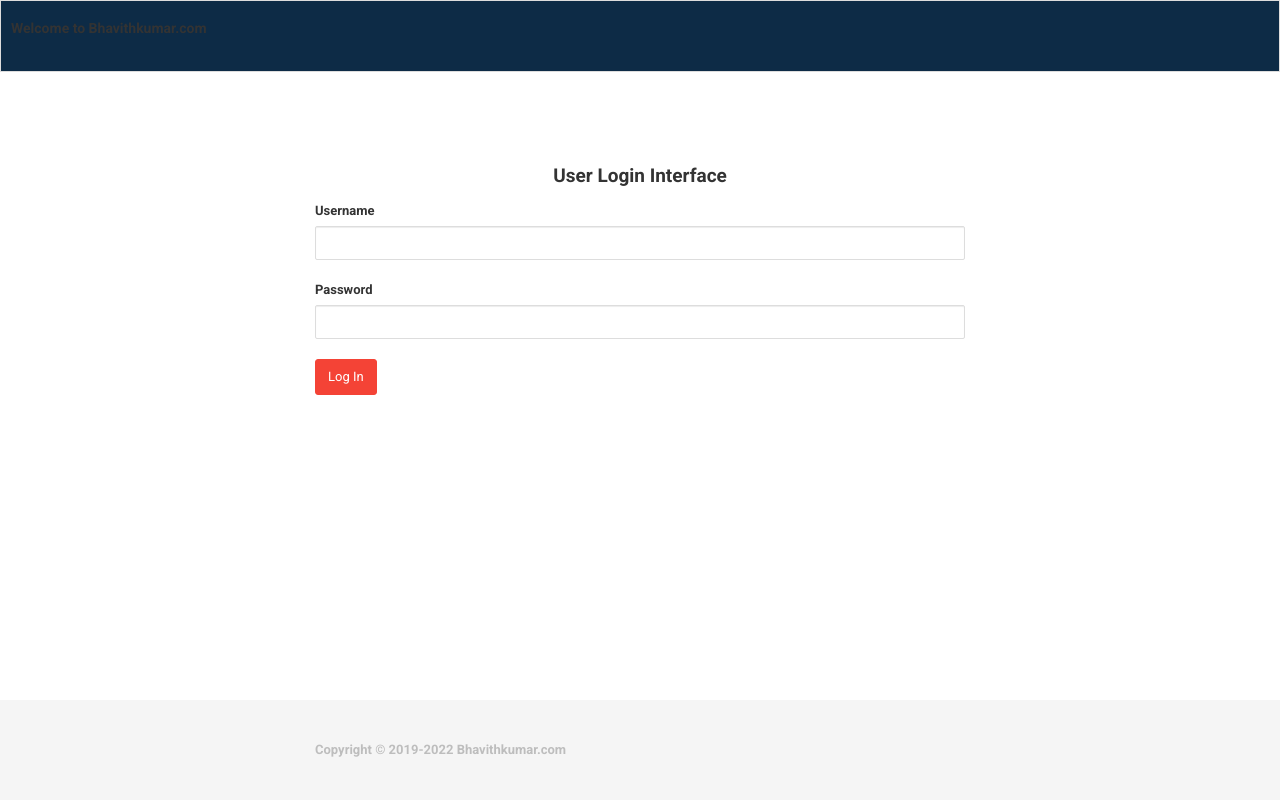
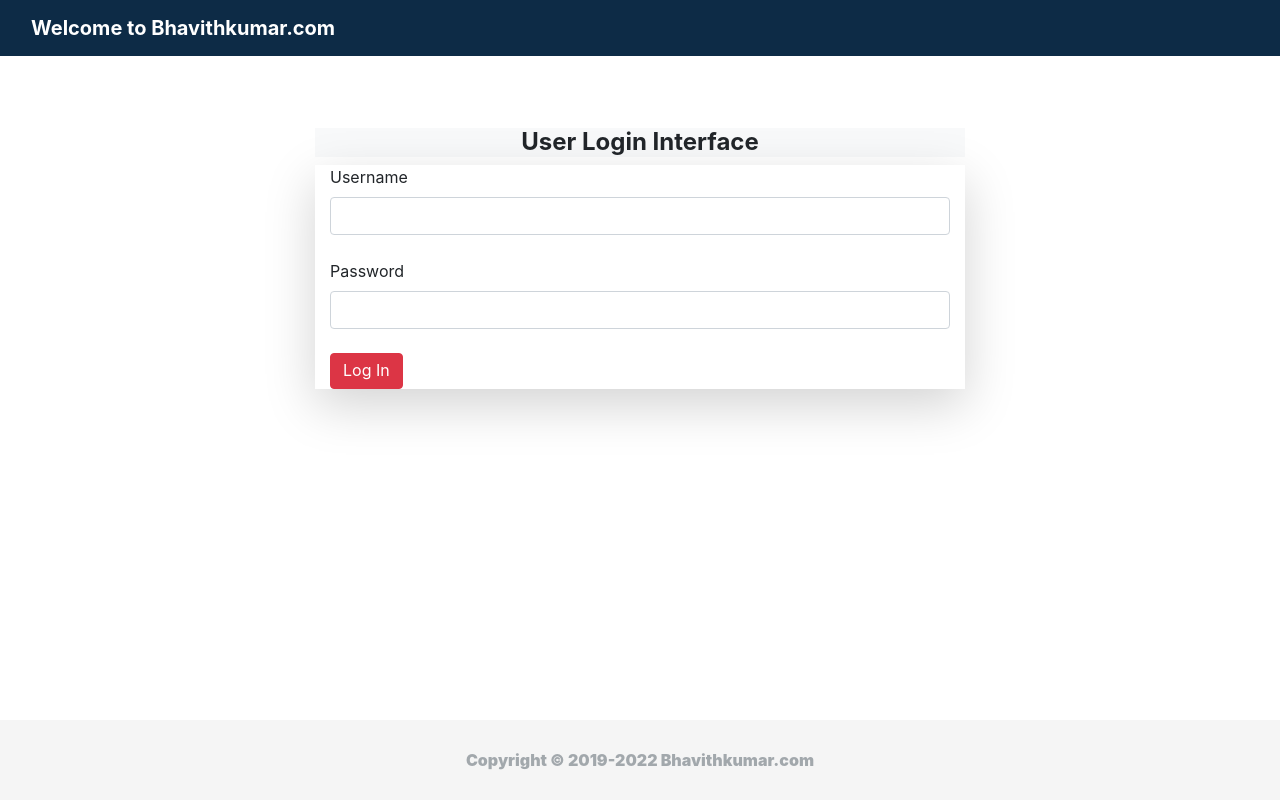
Before and after one commit to Bhavith321/am, a Python web app: template templates/login.html in a window 1280 px wide. Run offline with Jinja, Linux system fonts and the light colour scheme; the template is opened without the code that fills it, so the values that code supplies are empty.

Commit message:
Update login.html

```diff
--- a/templates/login.html
+++ b/templates/login.html
@@ -13,7 +13,7 @@
   <meta name="viewport" content="width=device-width, initial-scale=1">
   <meta http-equiv="X-UA-Compitable" content="IE=10">
   <link rel="shortcut icon" href="/static/images/logo.png">
-  <link rel="stylesheet" href="/static/css/style6.css">
+  <link rel="stylesheet" href="https://cdn.jsdelivr.net/npm/bootstrap@4.6.1/dist/css/bootstrap.min.css">
   <link rel="stylesheet" href="https://fonts.googleapis.com/css2?family=Roboto:wght@300;400;500;700;900&display=swap">
   <script async src="https://www.googletagmanager.com/gtag/js?id=UA-223304037-1">
   </script>
@@ -35,7 +35,7 @@ body {
   position: absolute;
   bottom: 0;
   width: 100%;
-  padding: 20px; /* Set the fixed height of the footer here */
+  padding: 10px; /* Set the fixed height of the footer here */
   line-height: 60px; /* Vertically center the text there */
   background-color: #f5f5f5;
 }
@@ -79,7 +79,7 @@ body {
           <div class="header">
             <h4 style="text-align:center;" class="text-bold bg-light"><b>User Login Interface</b></h4>
           </div>
-         <div class="container-lg">
+         <div class="container-lg shadow-lg">
            <form name="login_form" id="login_form" onsubmit="return validateForm()" action="/login" method="POST">
             <div class="form-group-sm">
               <label>Username</label>
@@ -95,6 +95,7 @@ body {
       </form>
          </div>
         </div>
+
  <footer class="navbar-nav footer fixed-bottom">
    <div class="container">
        <span class="text-muted" style="font-weight:bold;text-align:left;justify-content:center;opacity:.6;"><b>Copyright &copy 2019-2022 Bhavithkumar.com</b></span>
```
